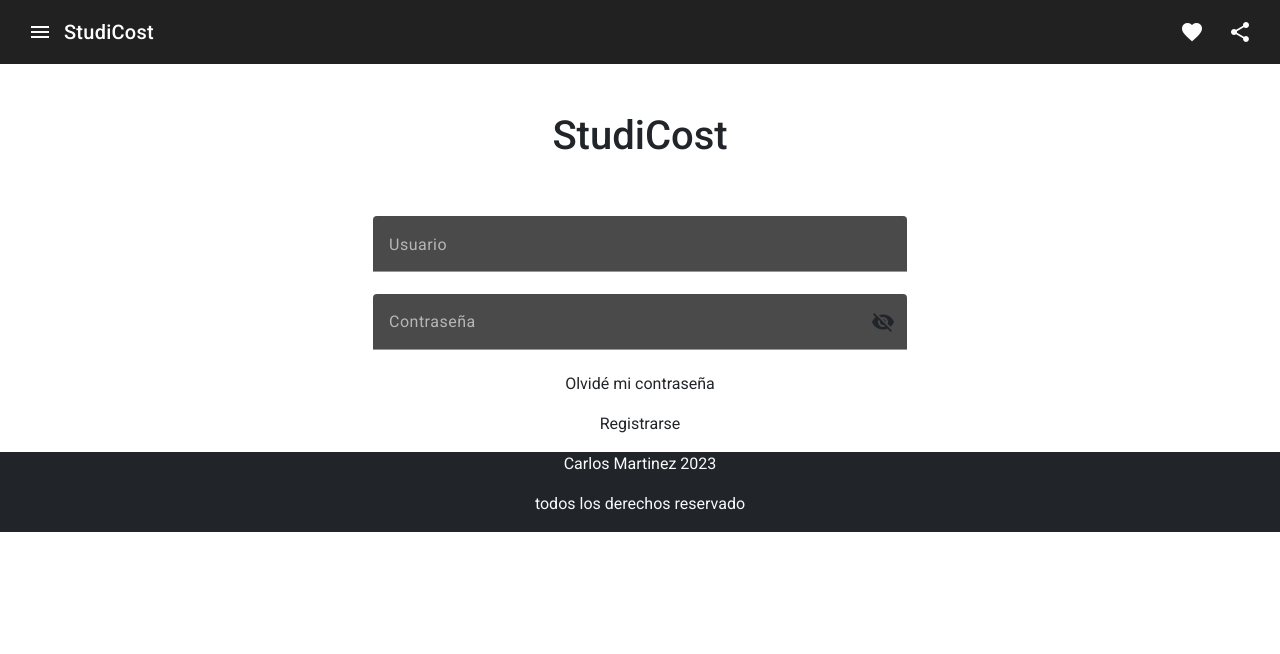
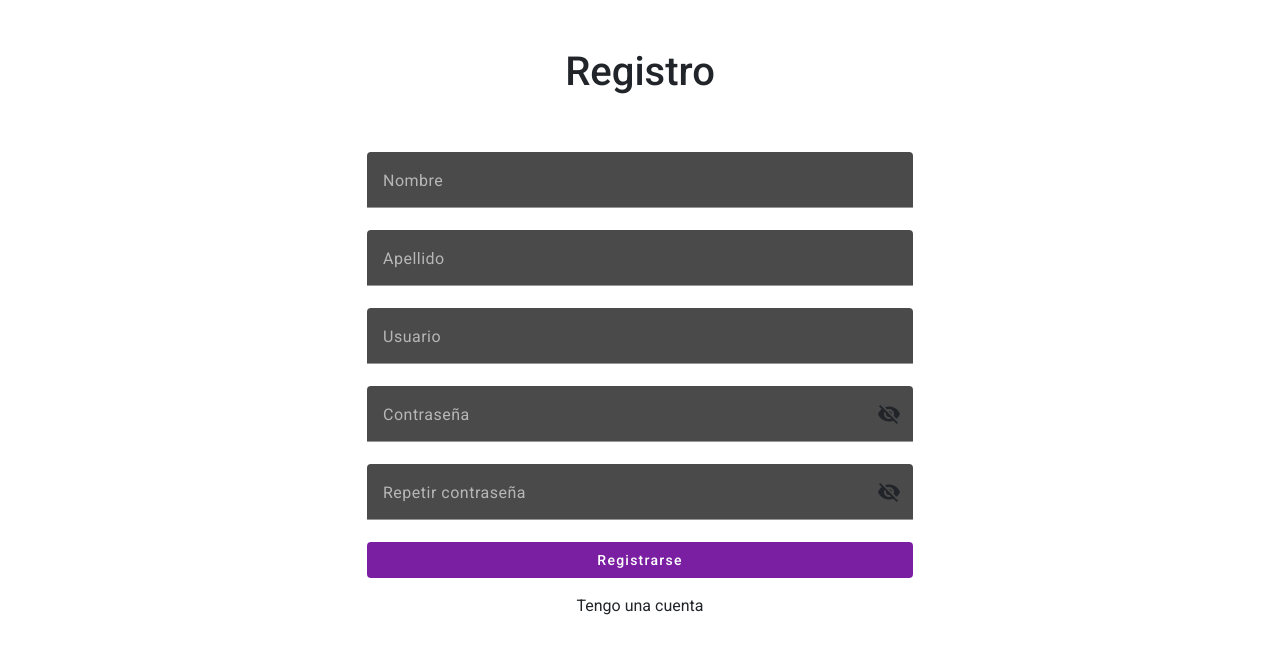
Before and after one commit to Jenoz504/StudiCost-App, an Angular app: page / in a window 1280 px wide. Shown: the top 654 px of the page. Built offline with nearby package versions, Linux system fonts and the light colour scheme.

Commit message:
Inicialización del formulario registro

```diff
--- a/src/app/app.component.html
+++ b/src/app/app.component.html
@@ -1 +1 @@
-<app-login></app-login>
+<app-registro></app-registro>
--- a/src/app/app.component.ts
+++ b/src/app/app.component.ts
@@ -1,11 +1,12 @@
 import { Component } from '@angular/core';
 import { RouterOutlet } from '@angular/router';
 import { LoginComponent } from './views/login/login.component';
+import { RegistroComponent } from './views/registro/registro.component';
 
 @Component({
   selector: 'app-root',
   standalone: true,
-  imports: [RouterOutlet, LoginComponent],
+  imports: [RouterOutlet, RegistroComponent],
   templateUrl: './app.component.html',
   styleUrl: './app.component.css'
 })
--- a/src/app/components/footer/footer.component.html
+++ b/src/app/components/footer/footer.component.html
@@ -1,8 +1,8 @@
 <div class="container-fluid bg-dark text-light h-100">
-    <p class="text-center">
+    <p class="text-center  pt-4">
         Carlos Martinez 2023
     </p>
     <p class="text-center">
-        todos los derechos reservado
+        todos los derechos reservados XD
     </p>
 </div>
--- a/src/app/components/login-form/login-form.component.html
+++ b/src/app/components/login-form/login-form.component.html
@@ -22,7 +22,13 @@
         </div>
         <div class="col-md-1 col-lg-3"></div>
     </div>
-    <div class="row">
+    <div class="row"><div class="col-md-1 col-lg-3 "></div>
+    <div class="col-12 col-md-10 col-lg-6 ">
+        <button mat-flat-button color="primary" class="col-12">Iniciar Sesión</button>
+    </div>
+    <div class="col-md-1 col-lg-3"></div>
+    </div>
+    <div class="row pt-3">
         <p class="text-center">Olvidé mi contraseña</p>
         <p class="text-center">Registrarse</p>
     </div>
--- /dev/null
+++ b/src/app/components/registro-form/registro-form.component.html
@@ -0,0 +1,66 @@
+<div class="container text-center pt-5">
+    <h1>Registro</h1>
+</div>
+<div class="container pt-5">
+    <div class="row">
+        <div class="col-md-1 col-lg-3 "></div>
+        <div class="col-12 col-md-10 col-lg-6 ">
+            <mat-form-field class="col-12">
+                <mat-label>Nombre</mat-label>
+                <input matInput>
+            </mat-form-field>
+        </div>
+        <div class="col-md-1 col-lg-3"></div>
+    </div>
+    <div class="row">
+        <div class="col-md-1 col-lg-3 "></div>
+        <div class="col-12 col-md-10 col-lg-6 ">
+            <mat-form-field class="col-12">
+                <mat-label>Apellido</mat-label>
+                <input matInput>
+            </mat-form-field>
+        </div>
+        <div class="col-md-1 col-lg-3"></div>
+    </div>
+    <div class="row">
+        <div class="col-md-1 col-lg-3 "></div>
+        <div class="col-12 col-md-10 col-lg-6 ">
+            <mat-form-field class="col-12">
+                <mat-label>Usuario</mat-label>
+                <input matInput>
+            </mat-form-field>
+        </div>
+        <div class="col-md-1 col-lg-3"></div>
+    </div>
+    <div class="row">
+        <div class="col-md-1 col-lg-3 "></div>
+        <div class="col-12 col-md-10 col-lg-6 ">
+            <mat-form-field class="col-12">
+                <mat-label>Contraseña</mat-label>
+                <input matInput placeholder="Contraseña" [type]="hide ? 'password' : 'text'">
+                <mat-icon matSuffix (click)="hide = !hide">{{hide ? 'visibility_off' : 'visibility'}}</mat-icon>
+            </mat-form-field>
+        </div>
+        <div class="col-md-1 col-lg-3"></div>
+    </div>
+    <div class="row">
+        <div class="col-md-1 col-lg-3 "></div>
+        <div class="col-12 col-md-10 col-lg-6 ">
+            <mat-form-field class="col-12">
+                <mat-label>Repetir contraseña</mat-label>
+                <input matInput placeholder="Contraseña" [type]="hide ? 'password' : 'text'">
+                <mat-icon matSuffix (click)="hide = !hide">{{hide ? 'visibility_off' : 'visibility'}}</mat-icon>
+            </mat-form-field>
+        </div>
+        <div class="col-md-1 col-lg-3"></div>
+    </div>
+    <div class="row"><div class="col-md-1 col-lg-3 "></div>
+    <div class="col-12 col-md-10 col-lg-6 ">
+        <button mat-flat-button color="primary" class="col-12">Registrarse</button>
+    </div>
+    <div class="col-md-1 col-lg-3"></div>
+    </div>
+    <div class="row pt-3">
+        <p class="text-center">Tengo una cuenta</p>
+    </div>
+</div>
--- /dev/null
+++ b/src/app/components/registro-form/registro-form.component.ts
@@ -0,0 +1,17 @@
+import { Component } from '@angular/core';
+import {MatSelectModule} from '@angular/material/select';
+import {MatInputModule} from '@angular/material/input';
+import {MatFormFieldModule} from '@angular/material/form-field';
+import {MatIconModule} from '@angular/material/icon';
+import {MatButtonModule} from '@angular/material/button';
+
+@Component({
+  selector: 'app-registro-form',
+  standalone: true,
+  imports: [MatSelectModule,MatInputModule ,MatFormFieldModule,MatIconModule,MatButtonModule],
+  templateUrl: './registro-form.component.html',
+  styleUrl: './registro-form.component.css'
+})
+export class RegistroFormComponent {
+  hide = true;
+}
--- a/src/app/views/login/login.component.html
+++ b/src/app/views/login/login.component.html
@@ -1,4 +1,4 @@
-<div class=" h-100">
+<div class=" h-100 d-flex flex-column justify-content-between">
     <div class="row">
 
         <app-navbar></app-navbar>
--- /dev/null
+++ b/src/app/views/registro/registro.component.html
@@ -0,0 +1 @@
+<app-registro-form></app-registro-form>
```
Also changed, not shown: src/app/views/registro/registro.component.ts (added, +13 -0 lines), src/app/components/registro-form/registro-form.component.css (added), src/app/views/registro/registro.component.css (added), 1 other file (tests, documents, lock files or other folders).
